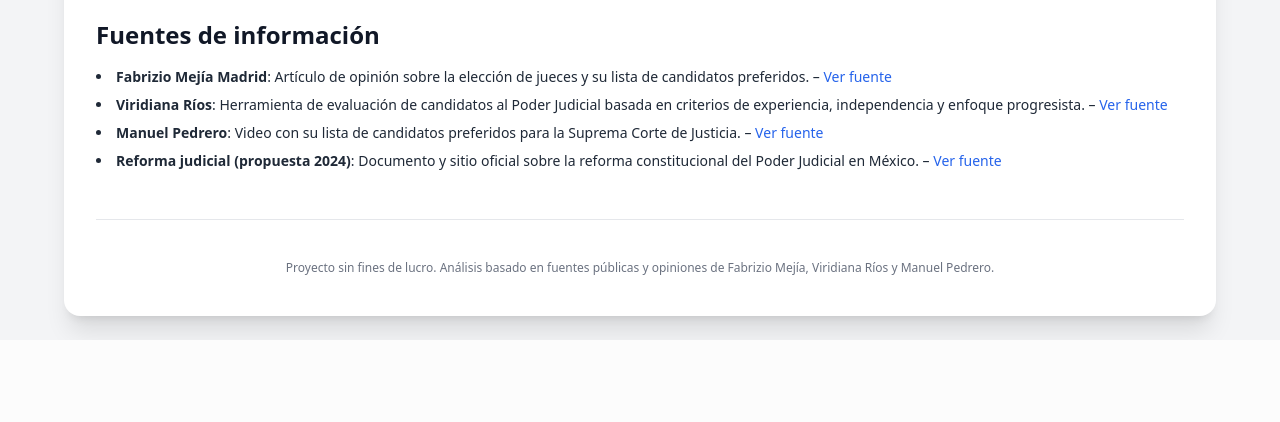
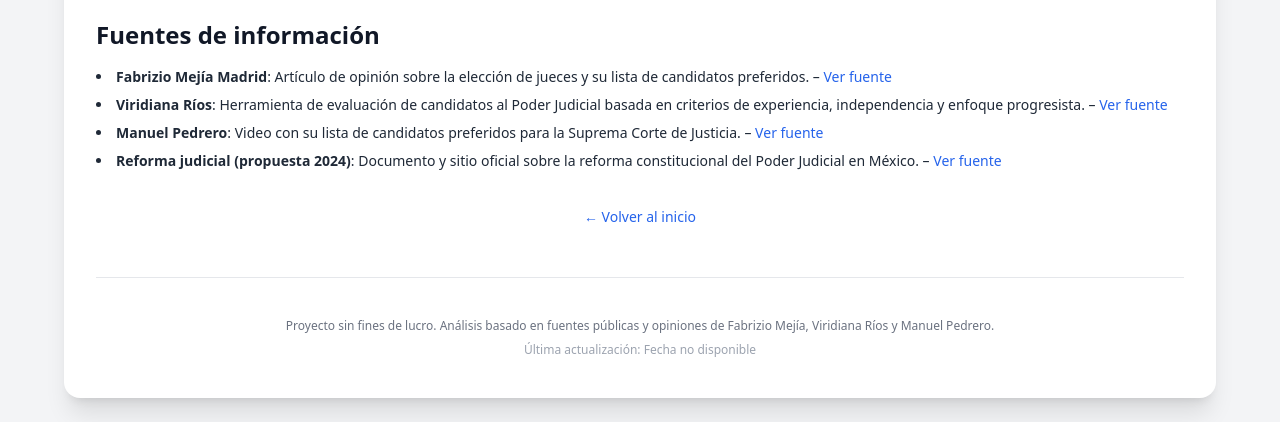
Before and after one commit to cuauhtemocbe/judicial-candidates-mx, a Flask app: page / in a window 1280 px wide. Shown: the part 2280-2702 px from the top of the page. Before the commit the page ends 2620 px from the top, so only its background shows below. Run offline with Flask 3, Linux system fonts and the light colour scheme; some libraries are stand-ins or nearby versions.

Commit message:
Update layout and routes with 'Back to Home', last updated date.

```diff
--- a/app/routes.py
+++ b/app/routes.py
@@ -1,11 +1,32 @@
+import subprocess
 from flask import Blueprint, render_template
 from .data import analistas_data, resumen_candidatos, fuentes
 
 bp = Blueprint("main", __name__)
 
 
+def get_last_commit_date():
+    try:
+        result = subprocess.check_output(
+            ["git", "log", "-1", "--format=%cd", "--date=short"],
+            universal_newlines=True,
+        )
+        return result.strip()
+    except Exception:
+        return "Fecha no disponible"
+
+
 @bp.route("/")
 def index():
     return render_template(
-        "index.html", data=analistas_data, resumen=resumen_candidatos, fuentes=fuentes
+        "index.html",
+        data=analistas_data,
+        resumen=resumen_candidatos,
+        fuentes=fuentes,
+        last_updated=get_last_commit_date(),
     )
+
+
+@bp.route("/acerca")
+def acerca():
+    return render_template("acerca.html")
--- a/app/templates/index.html
+++ b/app/templates/index.html
@@ -129,6 +129,9 @@
     </li>
     {% endfor %}
   </ul>
+  <div class="text-center mt-8">
+    <a href="{{ url_for('main.index') }}" class="text-blue-600 hover:underline text-sm">← Volver al inicio</a>
+  </div>
 </section>
 
 {% endblock %}
--- a/app/templates/layout.html
+++ b/app/templates/layout.html
@@ -12,14 +12,14 @@
   <nav class="max-w-6xl mx-auto mb-6">
     <div class="bg-white shadow rounded-xl px-6 py-4 flex items-center justify-between">
       <div class="text-xl font-semibold text-gray-800">
-        Poder Judicial 2025
+        Elecciones del Poder Judicial 2025
       </div>
       <ul class="flex space-x-6 text-sm font-medium text-gray-700">
         <li>
           <a href="{{ url_for('main.index') }}" class="hover:text-blue-600 transition">Inicio</a>
         </li>
         <li>
-          <a href="#" class="hover:text-blue-600 transition">Acerca de</a>
+            <a href="{{ url_for('main.acerca') }}" class="hover:text-blue-600 transition">Acerca de</a>
         </li>
         <li>
           <a href="#fuentes" class="hover:text-blue-600 transition">Fuentes</a>
@@ -34,8 +34,11 @@
     {% block content %}{% endblock %}
 
     <footer class="text-center text-xs text-gray-500 pt-10 border-t">
-      Proyecto sin fines de lucro. Análisis basado en fuentes públicas y opiniones de Fabrizio Mejía, Viridiana Ríos y Manuel Pedrero.
-    </footer>
+        Proyecto sin fines de lucro. Análisis basado en fuentes públicas y opiniones de Fabrizio Mejía, Viridiana Ríos y Manuel Pedrero.
+        <p class="mt-2 text-xs text-gray-400">
+          Última actualización: {{ last_updated }}
+        </p>
+      </footer>
   </div>
 </body>
 </html>
```
